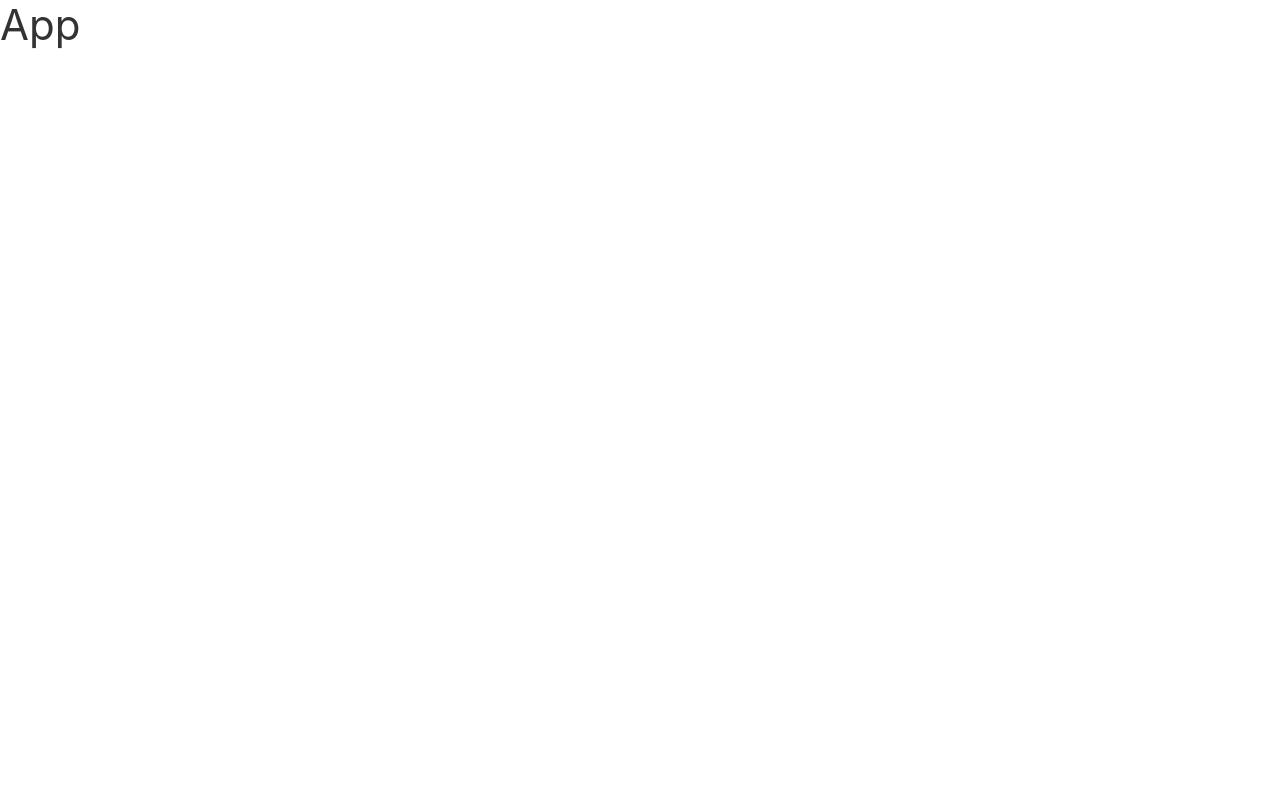
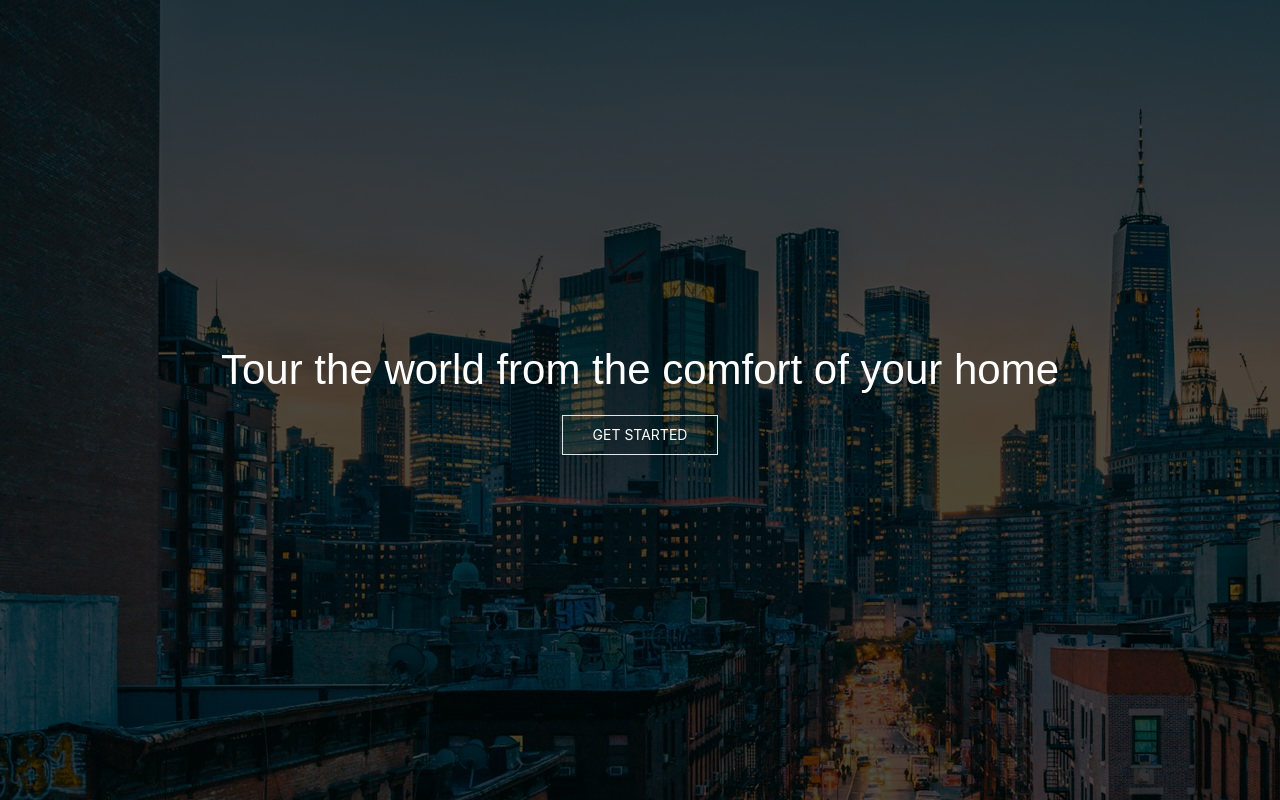
Before and after one commit to dev10-team-metro/guidr-frontend, a React (Create React App) app in the folder guidr-frontend/: page / in a window 1280 px wide. Built offline with nearby package versions, Linux system fonts and the light colour scheme.

Commit message:
guidr homepage

```diff
--- a/guidr-frontend/src/App.js
+++ b/guidr-frontend/src/App.js
@@ -1,7 +1,20 @@
+import { BrowserRouter as Router, Route, Switch } from "react-router-dom"
+import Collections from "./components/Collections";
+import Home from "./components/Home";
+
 function App() {
 	return (
 		<div className="App">
-			<h1>App</h1>
+			<Router>
+				<Switch>
+					<Route path="/" exact>
+						<Home/>
+					</Route>
+					<Route path="/" exact>
+						<Collections/>
+					</Route>
+				</Switch>
+			</Router>
 		</div>
 	);
 }
--- /dev/null
+++ b/guidr-frontend/src/AuthContext.js
@@ -0,0 +1,5 @@
+import React from 'react';
+
+const AuthContext = React.createContext();
+
+export default AuthContext;
--- /dev/null
+++ b/guidr-frontend/src/components/Collections.js
@@ -0,0 +1,7 @@
+function Collections(){
+    <>
+    <h1>Collections</h1>
+    </>
+}
+
+export default Collections
--- /dev/null
+++ b/guidr-frontend/src/components/Home.js
@@ -0,0 +1,18 @@
+import "../css/Home.css"
+
+function Home() {
+    return (
+        <>
+            <div className="container">
+                <div className="uk-background-cover">
+                    <div className="center">
+                        <h1>Tour the world from the comfort of your home</h1>
+                        <a className="uk-button uk-button-default" href="../src/components/Collections">Get Started</a>
+                    </div>
+                </div>
+            </div>
+        </>
+    )
+}
+
+export default Home;
--- /dev/null
+++ b/guidr-frontend/src/css/Home.css
@@ -0,0 +1,23 @@
+.container{
+    background: linear-gradient(rgba(0, 0, 0, 0.7), rgba(0, 0, 0, 0.7)), url(../components/pics/homebackground.jpg);
+    width: 100vw;
+    height: 100vh;
+}
+
+h1{
+    color: white;
+    font-family:Arial, Helvetica, sans-serif;
+}
+
+.uk-button{
+    color: white;
+}
+
+.center{
+    display: flex;
+    flex-direction: column;
+    justify-content: center;
+    align-items: center;
+    width: 100%;
+    height: 100vh;
+}
```
Also changed, not shown: guidr-frontend/src/components/pics/homebackground.jpg (added).
